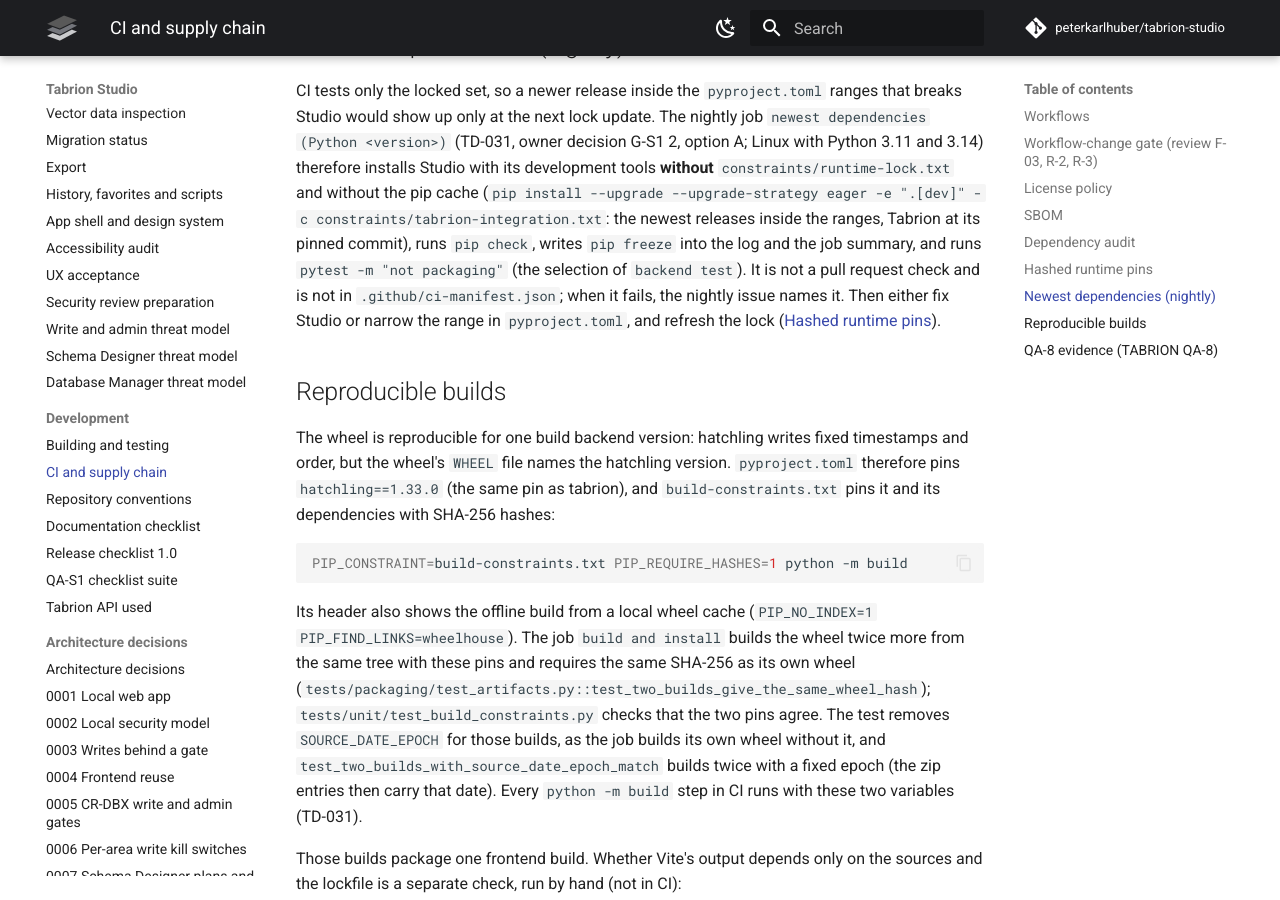
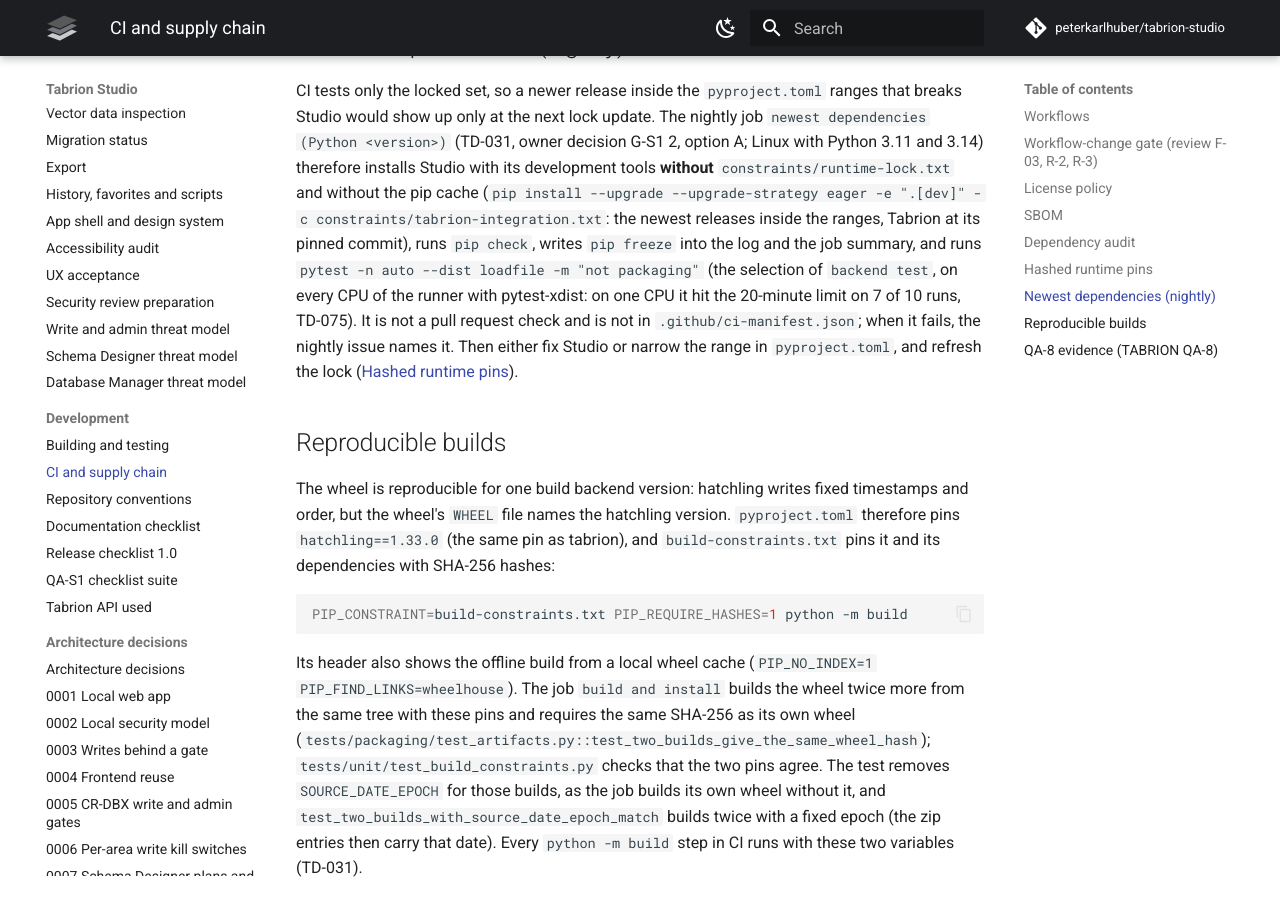
Before and after one commit to peterkarlhuber/tabrion-studio, an MkDocs documentation site: the page built from docs/development/ci.md, in a window 1280 px wide and 900 px high, scrolled down 6433 px. Built offline with MkDocs 1.6.1 and Material for MkDocs 9.7.7, drawn with Linux system fonts in a browser that asks for light colours; comment, search, counter and statistics services are not loaded.

Commit message:
Nightly newest dependencies: run the backend suite on every CPU (K6)
"newest dependencies (Python 3.11/3.14)" ended by its 20-minute limit on 7 of 10
runs (2026-11-21..25): it ran the whole backend suite (4,869 tests) on one CPU,
and the suite is I/O and process bound (sleeps, child processes, a million-row
export), not CPU bound. The job now runs pytest -n auto --dist loadfile;
pytest-xdist joins the dev extra. The timeout is unchanged.

xdist needs the same test IDs in every worker. Three parametrizations put a
random canary into their ID (test_canary, test_project_trust,
test_write_unlock); they get fixed IDs, and the canary values stay random. The
collected count is unchanged (4,869).

Co-Authored-By: Claude Opus 5.5 <noreply@anthropic.com>
Claude-Session: https://claude.ai/code/session_011tY7TDVwzc6NjKDiD7c4rd

```diff
--- a/docs/development/ci.md
+++ b/docs/development/ci.md
@@ -178,8 +178,9 @@ only at the next lock update. The nightly job `newest dependencies (Python <vers
 2, option A; Linux with Python 3.11 and 3.14) therefore installs Studio with its development tools **without**
 `constraints/runtime-lock.txt` and without the pip cache (`pip install --upgrade --upgrade-strategy eager -e ".[dev]"
 -c constraints/tabrion-integration.txt`: the newest releases inside the ranges, Tabrion at its pinned commit), runs
-`pip check`, writes `pip freeze` into the log and the job summary, and runs `pytest -m "not packaging"` (the selection
-of `backend test`). It is not a pull request check and is not in `.github/ci-manifest.json`; when it fails, the
+`pip check`, writes `pip freeze` into the log and the job summary, and runs `pytest -n auto --dist loadfile -m "not packaging"` (the selection
+of `backend test`, on every CPU of the runner with pytest-xdist: on one CPU it hit the 20-minute limit on 7 of 10 runs,
+TD-075). It is not a pull request check and is not in `.github/ci-manifest.json`; when it fails, the
 nightly issue names it. Then either fix Studio or narrow the range in `pyproject.toml`, and refresh the lock ([Hashed runtime pins](#hashed-runtime-pins)).
 
 ## Reproducible builds
--- a/pyproject.toml
+++ b/pyproject.toml
@@ -50,6 +50,9 @@ dependencies = [
 dev = [
     "pytest>=9",
     "pytest-cov>=5",
+    # The backend suite runs on every CPU of the runner (CI-FAST AP6, as in nodestro-runtime); its tests are I/O and
+    # process bound, so the serial run took 17 to 20+ minutes.
+    "pytest-xdist>=3.6",
     # The FastAPI test client; Starlette 1.x prefers httpx2 over httpx (05 section 3.2 names httpx).
     "httpx2>=2.16",
     "ruff>=0.8",
```
Also changed, not shown: docs/TODO.md (+1 -0 lines), 4 other files.
